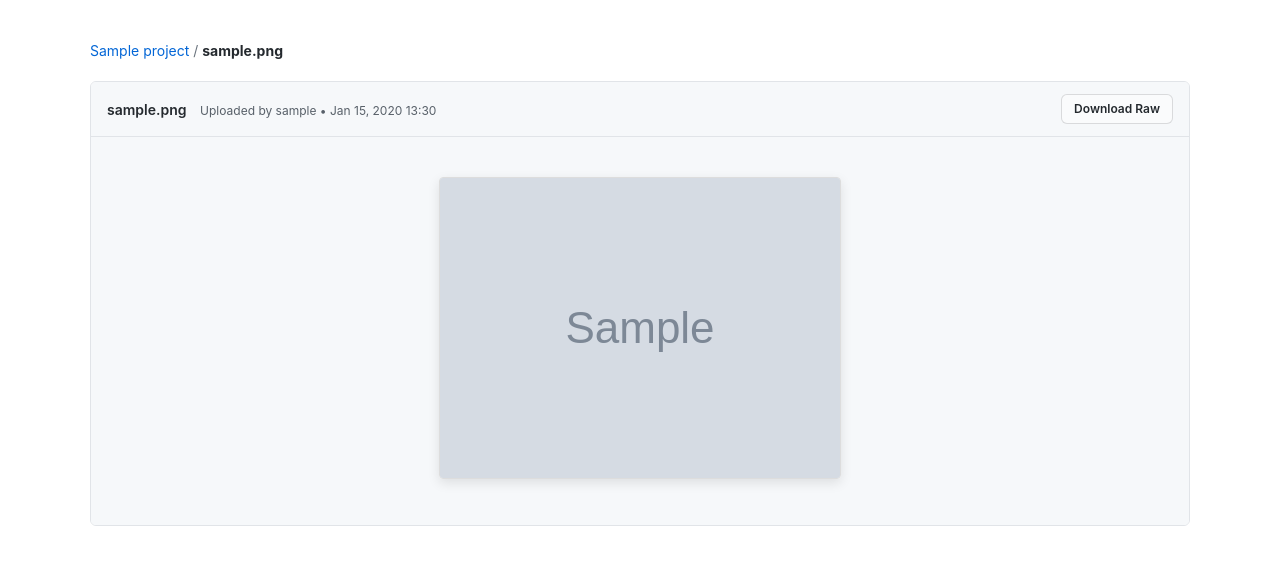
After one commit to Soyokaze00/SkillSphere, a Django app: page /projects/file/1/ in a window 1280 px wide. The commit adds this page. Shown: the top 565 px of the page. Run offline with Django 5.2, Linux system fonts and the light colour scheme; tables that the repository leaves empty hold one stand-in row (values such as "Sample post"); grey boxes marked "Sample" are stand-in pictures; parts of the project's set-up code (start-up, migrations or seed data) failed here and were passed over; some libraries are stand-ins or nearby versions.

Commit message:
Fix signup flow and implement file preview system with Prism.js, PDF support, and Celery background tasks

```diff
--- a/projects/models.py
+++ b/projects/models.py
@@ -79,3 +79,28 @@ class ProjectMember(models.Model):
     )
     class Meta:
         unique_together = ("project", "user")
+
+
+
+
+class ProjectFile(models.Model):
+    project = models.ForeignKey(
+        Project,
+        on_delete=models.CASCADE,
+        related_name="files"
+    )
+    file = models.FileField(upload_to="project_files/%Y/%m/%d/")
+    uploaded_at = models.DateTimeField(auto_now_add=True)
+    uploaded_by = models.ForeignKey(
+        settings.AUTH_USER_MODEL,
+        on_delete=models.CASCADE,
+        related_name="uploaded_project_files"
+    )
+
+    @property
+    def filename(self):
+        import os
+        return os.path.basename(self.file.name)
+
+    def __str__(self):
+        return f"{self.project.title} - {self.file.name}"
--- /dev/null
+++ b/projects/templates/projects/file_detail.html
@@ -0,0 +1,104 @@
+<!DOCTYPE html>
+<html lang="en">
+<head>
+    <meta charset="UTF-8">
+    <meta name="viewport" content="width=device-width, initial-scale=1.0">
+    <title>SkillSphere | {{ project_file.filename }}</title>
+
+    <!-- GitHub-like theme for Prism Syntax Highlighting -->
+    <link rel="stylesheet" href="https://cdnjs.cloudflare.com/ajax/libs/prism/1.29.0/themes/prism-tomorrow.min.css">
+
+    <style>
+        body { font-family: -apple-system, BlinkMacSystemFont, "Segoe UI", Helvetica, Arial, sans-serif; line-height: 1.5; color: #24292e; background-color: #fff; margin: 40px; }
+        .file-viewer-container { max-width: 1100px; margin: 0 auto; }
+        .breadcrumb { margin-bottom: 20px; font-size: 14px; }
+        .breadcrumb a { color: #0366d6; text-decoration: none; }
+        .breadcrumb a:hover { text-decoration: underline; }
+
+        /* GitHub-style File Box */
+        .file-box { border: 1px solid #e1e4e8; border-radius: 6px; overflow: hidden; }
+        .file-header {
+            background-color: #f6f8fa;
+            padding: 12px 16px;
+            border-bottom: 1px solid #e1e4e8;
+            display: flex;
+            justify-content: space-between;
+            align-items: center;
+        }
+        .file-info { font-size: 14px; font-weight: 600; }
+        .file-meta { font-size: 12px; color: #586069; font-weight: normal; margin-left: 10px; }
+
+        .btn {
+            display: inline-block;
+            padding: 5px 12px;
+            font-size: 12px;
+            font-weight: 600;
+            color: #24292e;
+            background-color: #fafbfc;
+            border: 1px solid rgba(27,31,35,.15);
+            border-radius: 6px;
+            text-decoration: none;
+            cursor: pointer;
+        }
+        .btn:hover { background-color: #f3f4f6; text-decoration: none; }
+
+        /* Content Areas */
+        .file-content { background: #fff; }
+        pre { margin: 0 !important; border-radius: 0 !important; font-size: 13px; padding: 16px !important; }
+        .img-preview { padding: 40px; text-align: center; background: #f6f8fa; }
+        .img-preview img { max-width: 100%; border: 1px solid #ddd; border-radius: 4px; box-shadow: 0 4px 12px rgba(0,0,0,0.1); }
+        .no-preview { padding: 48px; text-align: center; color: #586069; }
+    </style>
+</head>
+<body>
+
+<div class="file-viewer-container">
+    <div class="breadcrumb">
+        <a href="{% url 'projects:project-detail' project_file.project.id %}">{{ project_file.project.title }}</a>
+        <span style="color: #6a737d;"> / </span>
+        <strong>{{ project_file.filename }}</strong>
+    </div>
+
+    <div class="file-box">
+        <div class="file-header">
+            <div class="file-info">
+                {{ project_file.filename }}
+                <span class="file-meta">
+                    Uploaded by {{ project_file.uploaded_by.username }} • {{ project_file.uploaded_at|date:"M d, Y H:i" }}
+                </span>
+            </div>
+            <div class="file-actions">
+                <a href="{{ project_file.file.url }}" class="btn" download>Download Raw</a>
+            </div>
+        </div>
+
+        <div class="file-content">
+            {% if is_image %}
+                <div class="img-preview">
+                    <img src="{{ project_file.file.url }}" alt="{{ project_file.filename }}">
+                </div>
+            {% elif is_pdf %}
+                <div class="pdf-container">
+                    <object data="{{ project_file.file.url }}" type="application/pdf" width="100%" height="800px">
+                        <p>Your browser does not support PDFs.
+                        <a href="{{ project_file.file.url }}">Download the PDF</a> to view it.
+                        </p>
+                    </object>
+                </div>
+            {% elif is_previewable_text %}
+                <pre class="line-numbers language-{{ extension }}"><code>{{ file_content }}</code></pre>
+            {% else %}
+                <div class="no-preview">
+                    <p>We don't support previewing this file type yet.</p>
+                    <a href="{{ project_file.file.url }}" class="btn">Download to View</a>
+                </div>
+            {% endif %}
+        </div>
+    </div>
+</div>
+
+<script src="https://cdnjs.cloudflare.com/ajax/libs/prism/1.29.0/prism.min.js"></script>
+<script src="https://cdnjs.cloudflare.com/ajax/libs/prism/1.29.0/plugins/autoloader/prism-autoloader.min.js"></script>
+
+</body>
+</html>
--- a/projects/urls.py
+++ b/projects/urls.py
@@ -2,7 +2,8 @@ from django.urls import path
 from .views import (
     create_project,
     project_list,
-    project_detail
+    project_detail,
+    file_detail
 )
 
 app_name = "projects"
@@ -10,5 +11,6 @@ app_name = "projects"
 urlpatterns = [
     path("", project_list, name="project-list"),
     path("create-project/", create_project, name="create-project"),
-    path("<int:project_id>/", project_detail, name='project-detail')
+    path("<int:project_id>/", project_detail, name='project-detail'),
+    path("file/<int:file_id>/", file_detail, name='file-detail'),
 ]
--- a/projects/views.py
+++ b/projects/views.py
@@ -1,34 +1,45 @@
 from django.contrib.auth.decorators import login_required
 from django.http import HttpResponseForbidden
 from django.shortcuts import get_object_or_404, render, redirect
-from .models import Project, ProjectMember
-from .forms import ProjectForm
 from django.db.models import Q
-
-# Create your views here.
+from projects.tasks import process_uploaded_file
+from .models import Project, ProjectMember, ProjectFile
+from .forms import ProjectForm, ProjectFileForm
 
 @login_required
 def create_project(request):
-    form = ProjectForm(request.POST or None)
+    project_form = ProjectForm(request.POST or None)
+    file_form = ProjectFileForm(request.POST or None, request.FILES or None)
 
-    if request.method == "POST" and form.is_valid():
+    if request.method == "POST":
+        if project_form.is_valid():
+            project = project_form.save(commit=False)
+            project.owner = request.user
+            project.save()
 
-        project = form.save(commit=False)
-        project.owner = request.user
-        project.save()
-        return redirect("projects:project-list")
+            if request.FILES.get('file'):
+                if file_form.is_valid():
+                    new_file = file_form.save(commit=False)
+                    new_file.project = project
+                    new_file.uploaded_by = request.user
+                    new_file.save()
+                    process_uploaded_file.delay(new_file.id)
+
+            return redirect("projects:project-list")
 
     return render(
         request,
         "projects/create_project.html",
-        {"form": form}
+        {
+            "project_form": project_form,
+            "file_form": file_form
+        }
     )
 
 
 
 @login_required
 def project_list(request):
-
     projects = Project.objects.filter(
         Q(owner=request.user)
         |
@@ -42,30 +53,84 @@ def project_list(request):
     )
 
 
+
+
 @login_required
 def project_detail(request, project_id):
-
-    project = get_object_or_404(
-        Project,
-        id=project_id
-    )
+    project = get_object_or_404(Project, id=project_id)
 
     if project.visibility == Project.PRIVATE:
-
         is_owner = project.owner == request.user
-
         is_member = ProjectMember.objects.filter(
             project=project,
             user=request.user
         ).exists()
 
         if not (is_owner or is_member):
-            return HttpResponseForbidden(
-                "You don't have access to this project."
-            )
+            return HttpResponseForbidden("You don't have access to this project.")
 
-    return render(
-        request,
-        "projects/project_detail.html",
-        {"project": project}
-    )
+    file_form = ProjectFileForm()
+
+    if request.method == "POST" and "file_upload" in request.POST:
+        file_form = ProjectFileForm(request.POST, request.FILES)
+        if file_form.is_valid():
+            new_file = file_form.save(commit=False)
+            new_file.project = project
+            new_file.uploaded_by = request.user
+            new_file.save()
+
+            process_uploaded_file.delay(new_file.id)
+            return redirect('projects:project-detail', project_id=project.id)
+
+    return render(request, "projects/project_detail.html", {
+        "project": project,
+        "file_form": file_form
+    })
+
+
+
+def file_detail(request, file_id):
+    project_file = get_object_or_404(ProjectFile, id=file_id)
+
+    file_extension = project_file.file.name.split('.')[-1].lower()
+
+    image_exts = [
+        'jpg', 'jpeg', 'png', 'gif', 'svg', 'webp', 'bmp', 'ico',
+        'tiff', 'heic', 'heif'
+    ]
+
+    code_and_text_exts = [
+        'py', 'js', 'html', 'css', 'json', 'txt', 'md', 'c', 'cpp',
+        'java', 'rb', 'php', 'ts', 'sh', 'bash', 'sql', 'xml', 'yaml',
+        'yml', 'ini', 'log', 'gitignore', 'env', 'Dockerfile',
+        'dockerignore','csv', 'tsv', 'docx', 'doc', 'rtf', 'odt',
+        'pptx', 'ppt', 'xlsx', 'xls',
+    ]
+
+
+    file_content = None
+    is_text = False
+
+    if file_extension in code_and_text_exts:
+        is_text = True
+        try:
+            with project_file.file.open('rb') as f:
+                raw_data = f.read()
+
+                try:
+                    file_content = raw_data.decode('utf-8')
+                except UnicodeDecodeError:
+                    file_content = raw_data.decode('latin-1')
+
+        except Exception as e:
+            file_content = f"Error loading preview: {str(e)}"
+
+    context = {
+        'project_file': project_file,
+        'extension': file_extension,
+        'is_image': file_extension in image_exts,
+        'is_pdf': file_extension == 'pdf',
+        'is_previewable_text': is_text,
+        'file_content': file_content,
+    }
+    return render(request, 'projects/file_detail.html', context)
--- a/skill_sphere/__init__.py
+++ b/skill_sphere/__init__.py
@@ -0,0 +1,3 @@
+from .celery import app as celery_app
+
+__all__ = ('celery_app',)
--- a/skill_sphere/urls.py
+++ b/skill_sphere/urls.py
@@ -17,6 +17,8 @@ Including another URLconf
 
 from django.contrib import admin
 from django.urls import path, include
+from django.conf import settings
+from django.conf.urls.static import static
 
 urlpatterns = [
     path("", include("dashboard.urls")),
@@ -26,3 +28,7 @@ urlpatterns = [
 
     path("accounts/", include("allauth.urls")),
 ]
+
+
+if settings.DEBUG:
+    urlpatterns += static(settings.MEDIA_URL, document_root=settings.MEDIA_ROOT)
--- a/users/urls.py
+++ b/users/urls.py
@@ -1,14 +1,13 @@
 from django.urls import path
-from .views import request_code, verify_code, complete_signup, login_view, logout_view, resend_code
+from .views import email_verification_view, complete_signup, login_view, logout_view, resend_code
 
 
 app_name = "users"
 
 urlpatterns = [
-    path("request-code/", request_code, name="request-code"),
-    path("verify-code/", verify_code, name="verify-code"),
+    path("email-verification/", email_verification_view, name="email-verification"),
+    path("resend-code/", resend_code, name="resend-code"),
     path("signup/", complete_signup, name="signup"),
     path("login/", login_view, name="login"),
     path("logout/", logout_view, name="logout"),
-    path("resend-code/", resend_code, name="resend-code"),
 ]
```
Also changed, not shown: projects/admin.py (+8 -1 lines), projects/forms.py (+6 -1 lines), projects/tasks.py (added, +8 -0 lines), projects/templates/projects/create_project.html (+6 -2 lines), projects/templates/projects/project_detail.html (+22 -0 lines), skill_sphere/celery.py (added, +8 -0 lines), skill_sphere/settings.py (+9 -2 lines), users/templates/users/email_verification.html (added, +58 -0 lines), users/templates/users/request_code.html (deleted, +0 -18 lines), users/templates/users/verify_code.html (deleted, +0 -56 lines), users/views.py (+137 -93 lines).
